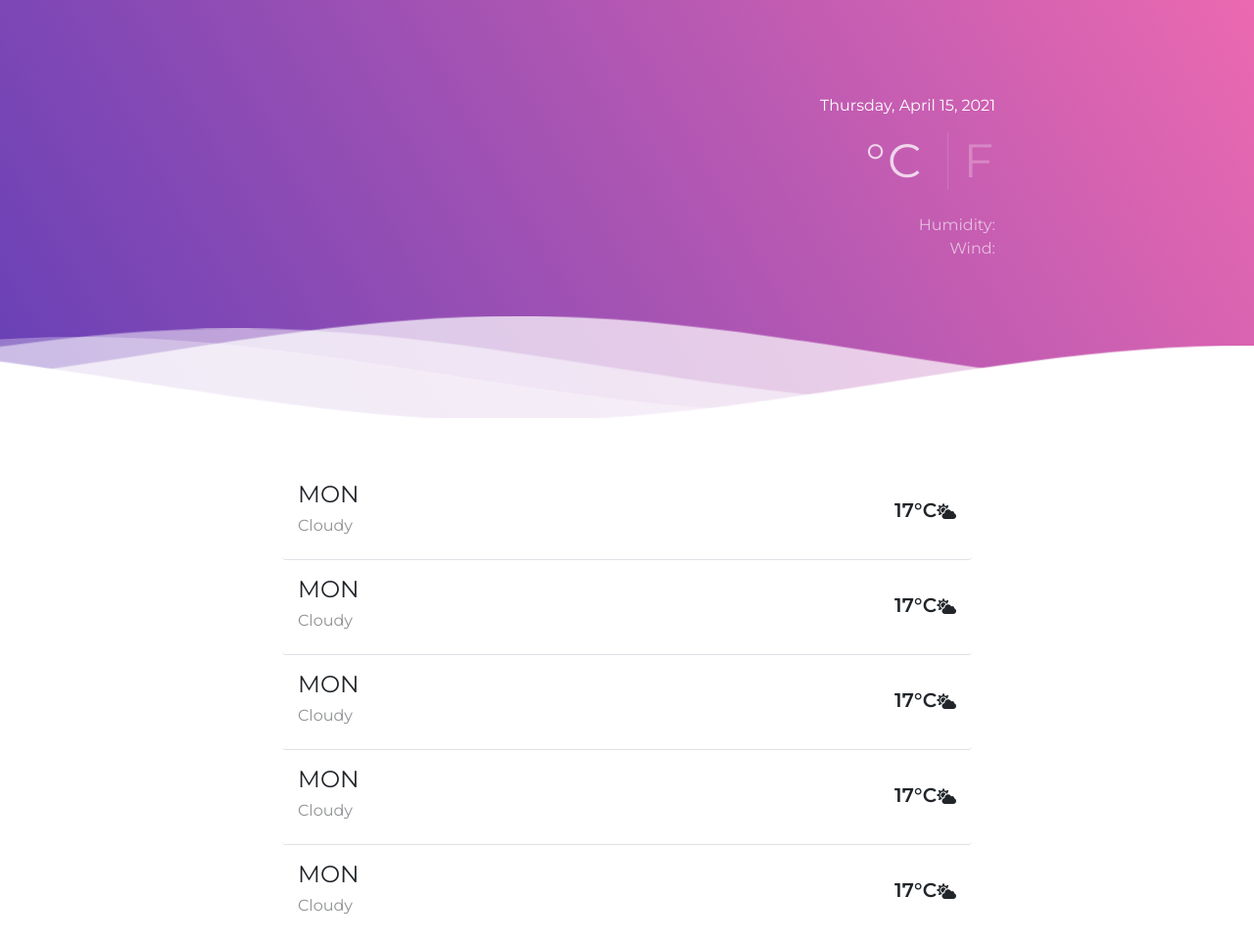
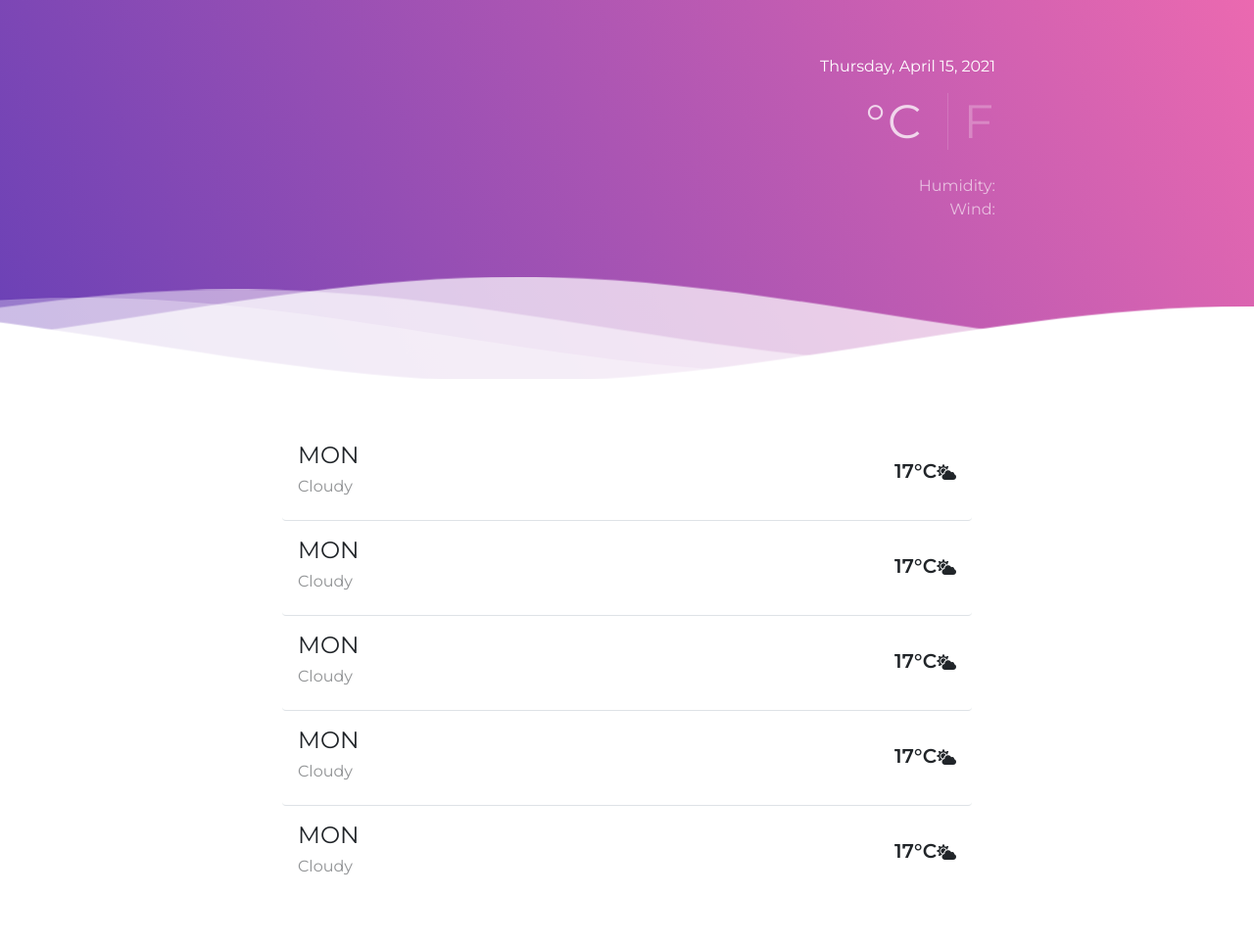
Before and after one commit to KatieSa/WeatherAppKatie, a website built with Parcel: page index.html in a window 1280 px wide. Shown: the top 962 px of the page at 98% size. Built offline with nearby package versions, Linux system fonts and the light colour scheme; no server answers.

Commit message:
finally fixes

```diff
--- a/index.html
+++ b/index.html
@@ -76,7 +76,7 @@
 
 
     <div class="bg-white">
-        <div class="container p-5 text-center" style="max-width: 800px;">
+        <div class="container p-0 p-md-5 text-center" style="max-width: 800px;">
             <div class="row ">
                 <div class="col-12" id="forecastDay1">
                     <div class="card border-bottom border-start-0 border-end-0  border-top-0">
@@ -197,7 +197,7 @@
             </form>
 
 
-            <img style="max-height: 50px; margin-top: 50px;"
+            <img style="max-height: 50px; margin: 50px 0;"
                 src="https://www.shecodes.io/assets/branding/logo-shecodes-f9fa0540d113c086f61eb6e89466c0cbd24a42163b6a96d4b01da078803f53ee.png">
         </div>
     </div>
--- a/src/styles.css
+++ b/src/styles.css
@@ -4,7 +4,7 @@ body {
   /*background: linear-gradient(60deg, rgba(84,58,183,1) 0%, rgba(0,172,193,1) 100%);*/
   background: linear-gradient(60deg, rgba(84,58,183,1) 0%, rgb(235, 105, 176) 100%);
   background-attachment: fixed;
-  margin-top: 40px;
+
   margin-bottom: 40px;
 }
 
```
Also changed, not shown: src/index.js (+6 -19 lines).
